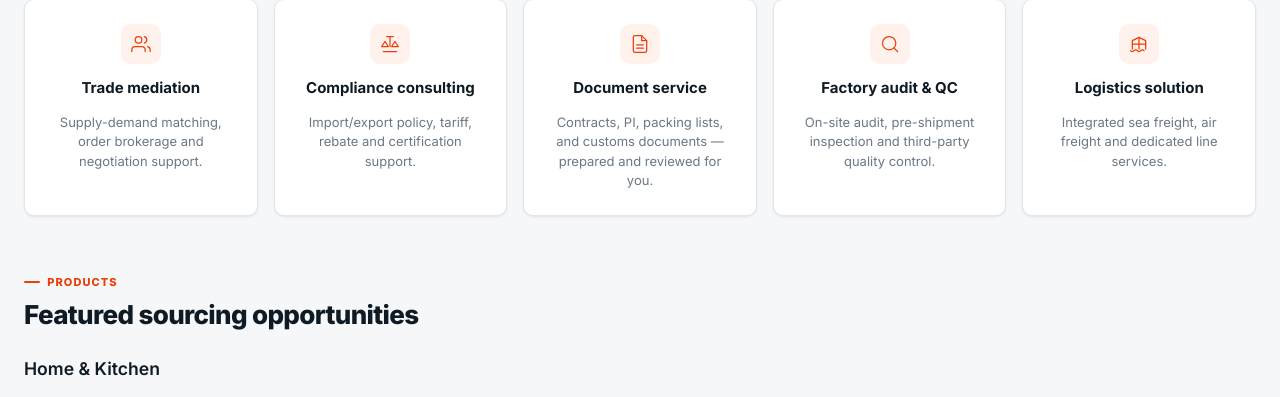
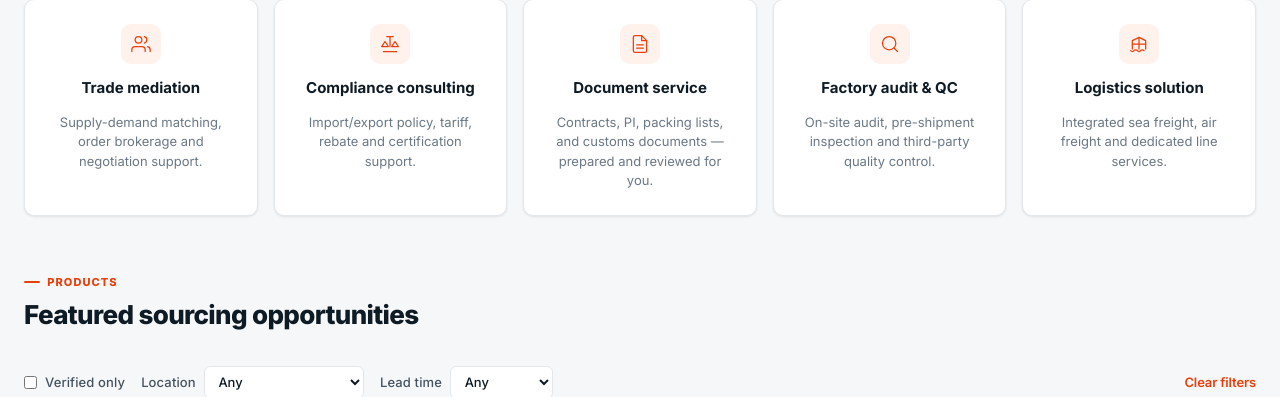
Before and after one commit to yaalasan/online-trade-platform, a Flask app: page / in a window 1280 px wide. Shown: the part 2443-2840 px from the top of the page. Run offline with Flask 3, Linux system fonts and the light colour scheme; data comes from the database, SQL or seed files in the repository; data that the repository does not hold is empty; some libraries are stand-ins or nearby versions.

Commit message:
ux(5.2): B2B filters (verification, location, lead time) + URL state
Backend: /api/marketplace now accepts location (LIKE), verified=1, and
lead_max (parsed from the free-text lead_time 'N days'), applied to both
DB and portal-merged products; returns all_locations for a stable filter
dropdown. Frontend: a filter bar (Verified only / Location / Lead time /
Clear) whose state — plus q and category — is mirrored to the URL via
history.replaceState and restored on load, so a filtered view is a
shareable link. Localized in en/zh/ru.
Verified: verified=1 -> 4 products; lead_max=15 -> only the 14-day item;
toggling sets ?verified=1; opening ?verified=1&location=China&lead_max=30
restores the controls and shows the 2 matching verified China products.

MOQ range intentionally omitted — MOQ is heterogeneous free text
(kg/pcs/tons), so a numeric range would be meaningless (ledger 5.2).

```diff
--- a/index.html
+++ b/index.html
@@ -262,6 +262,7 @@
         <h2 data-i18n="marketplaceTitle">Featured sourcing opportunities</h2>
       </div>
     </div>
+    <div id="marketplace-filters" class="filter-bar" role="group" aria-label="Product filters"></div>
     <div id="marketplace-grid" class="product-grid"></div>
   </section>
 
--- a/main.py
+++ b/main.py
@@ -1209,6 +1209,10 @@ def overview():
 def marketplace():
     query = request.args.get("q", "").strip()
     category = request.args.get("category", "").strip()
+    location = request.args.get("location", "").strip()
+    verified_only = request.args.get("verified", "") == "1"
+    lead_max_raw = request.args.get("lead_max", "").strip()
+    lead_max = int(lead_max_raw) if lead_max_raw.isdigit() else None
     target_lang = request.args.get("target_lang", "").strip()
     if target_lang not in ("en", "zh", "ru"):
         target_lang = ""
@@ -1228,6 +1232,11 @@ def marketplace():
         names = expand_category_filter(category)
         filters.append(f"category IN ({','.join('?' * len(names))})")
         params.extend(names)
+    if location:
+        filters.append("location LIKE ?")
+        params.append(f"%{location}%")
+    if verified_only:
+        filters.append("verified = 1")
     where = f"WHERE {' AND '.join(filters)}" if filters else ""
     products = db.execute(f"SELECT * FROM products {where} ORDER BY verified DESC, category, name", params).fetchall()
 
@@ -1245,16 +1254,31 @@ def marketplace():
             if mr["product_id"] not in primary_media:
                 primary_media[mr["product_id"]] = mr["url"]
 
+    def _passes_lead(item):
+        # lead_time is free text ("21 days"); parse the leading integer.
+        if lead_max is None:
+            return True
+        m = re.match(r"\s*(\d+)", str(item.get("lead_time") or ""))
+        return m is not None and int(m.group(1)) <= lead_max
+
     categories = {}
     for row in products:
         product = row_to_dict(row)
         # Prefer product_media primary URL; fall back to legacy image_url.
         product["image_url"] = primary_media.get(product["id"]) or product.get("image_url", "")
+        if not _passes_lead(product):
+            continue
         categories.setdefault(product["category"], []).append(product)
 
     # Merge in live products published from the supplier portal (best-effort).
     for prow in fetch_portal_products(query=query):
         if category and prow["category"] not in expand_category_filter(category):
+            continue
+        if location and location.lower() not in (prow.get("location") or "").lower():
+            continue
+        if verified_only and not prow.get("verified"):
+            continue
+        if not _passes_lead(prow):
             continue
         categories.setdefault(prow["category"], []).append(prow)
 
@@ -1265,14 +1289,23 @@ def marketplace():
             for name, items in categories.items()
         }
 
-    return jsonify({"categories": [
-        {
-            "name": name,
-            "display_name": _translated_category(name, target_lang, db),
-            "items": items,
-        }
-        for name, items in categories.items()
-    ]})
+    # Distinct locations (unfiltered) so the location filter is stable.
+    loc_rows = db.execute(
+        "SELECT DISTINCT location FROM products WHERE TRIM(COALESCE(location,'')) != '' ORDER BY location"
+    ).fetchall()
+    all_locations = [r["location"] for r in loc_rows]
+
+    return jsonify({
+        "categories": [
+            {
+                "name": name,
+                "display_name": _translated_category(name, target_lang, db),
+                "items": items,
+            }
+            for name, items in categories.items()
+        ],
+        "all_locations": all_locations,
+    })
 
 
 @app.route("/api/categories")
--- a/static/app.js
+++ b/static/app.js
@@ -25,6 +25,11 @@ let currentUser = null;
 let activeQuoteId = null;
 let activeCategory = '';
 let lastMarketplaceQuery = '';
+// B2B filter state (5.2) — mirrored to the URL so results are shareable.
+let filterLocation = '';
+let filterVerified = false;
+let filterLeadMax = '';
+let knownLocations = [];
 let currentLang = 'en';
 
 
@@ -204,6 +209,12 @@ const translations = {
     cardViewDetails: 'View details',
     marketplaceEmpty: 'No matching products found.',
     emptyCtaSource: 'Tell us what you\'re sourcing',
+    filterVerified: 'Verified only',
+    filterLocation: 'Location',
+    filterLeadTime: 'Lead time',
+    filterAny: 'Any',
+    filterLeadDays: '≤ {d} days',
+    filterClear: 'Clear filters',
     emptyProductsLead: 'Nothing here yet — post what you need and we\'ll match you with verified factories.',
     emptySuppliersLead: 'No suppliers to show yet — tell us your category and we\'ll introduce qualified factories.',
     marketplaceError: 'Unable to load marketplace data.',
@@ -533,6 +544,12 @@ const translations = {
     cardViewDetails: '查看详情',
     marketplaceEmpty: '未找到匹配的产品。',
     emptyCtaSource: '告诉我们您的采购需求',
+    filterVerified: '仅认证',
+    filterLocation: '产地',
+    filterLeadTime: '交期',
+    filterAny: '全部',
+    filterLeadDays: '≤ {d} 天',
+    filterClear: '清除筛选',
     emptyProductsLead: '这里还没有内容 — 发布您的采购需求，我们将为您匹配认证工厂。',
     emptySuppliersLead: '暂无可显示的供应商 — 告诉我们您的品类，我们将为您推荐合格工厂。',
     marketplaceError: '无法加载产品数据。',
@@ -862,6 +879,12 @@ const translations = {
     cardViewDetails: 'Подробнее',
     marketplaceEmpty: 'Подходящие товары не найдены.',
     emptyCtaSource: 'Расскажите, что вы ищете',
+    filterVerified: 'Только проверенные',
+    filterLocation: 'Локация',
+    filterLeadTime: 'Срок',
+    filterAny: 'Любой',
+    filterLeadDays: '≤ {d} дн.',
+    filterClear: 'Сбросить фильтры',
     emptyProductsLead: 'Пока пусто — опишите, что вам нужно, и мы подберём проверенные фабрики.',
     emptySuppliersLead: 'Поставщиков пока нет — укажите категорию, и мы представим подходящие фабрики.',
     marketplaceError: 'Не удалось загрузить товары.',
@@ -1245,6 +1268,7 @@ async function init() {
     currentUser = null;
   }
   renderUserPanel();
+  readFiltersFromURL();   // restore shareable filter/search state from the URL
   await Promise.all([
     loadOverview(),
     loadCategories(),
@@ -1424,22 +1448,94 @@ function renderProductSkeleton() {
   `).join('');
 }
 
+// Mirror the active filters to the URL so a result view is shareable (5.2).
+function syncMarketplaceURL() {
+  const p = new URLSearchParams();
+  if (lastMarketplaceQuery) p.set('q', lastMarketplaceQuery);
+  if (activeCategory) p.set('category', activeCategory);
+  if (filterLocation) p.set('location', filterLocation);
+  if (filterVerified) p.set('verified', '1');
+  if (filterLeadMax) p.set('lead_max', filterLeadMax);
+  const qs = p.toString();
+  try { history.replaceState(null, '', qs ? `?${qs}` : location.pathname); } catch (_) {}
+}
+
+// Restore filter state from the URL on load (shareable links).
+function readFiltersFromURL() {
+  const p = new URLSearchParams(location.search);
+  lastMarketplaceQuery = p.get('q') || '';
+  activeCategory = p.get('category') || '';
+  filterLocation = p.get('location') || '';
+  filterVerified = p.get('verified') === '1';
+  filterLeadMax = /^\d+$/.test(p.get('lead_max') || '') ? p.get('lead_max') : '';
+  if (lastMarketplaceQuery) {
+    if (searchQuery) searchQuery.value = lastMarketplaceQuery;
+    if (heroSearchQuery) heroSearchQuery.value = lastMarketplaceQuery;
+  }
+}
+
+// B2B filter bar: verification, supplier location, lead time. (Category is the
+// rail; MOQ range is intentionally absent — MOQ units are heterogeneous free
+// text, see ledger 5.2.)
+function renderFilterBar() {
+  const bar = document.getElementById('marketplace-filters');
+  if (!bar) return;
+  const needBuild = bar.dataset.built !== '1' || bar.dataset.locs !== String(knownLocations.length);
+  if (needBuild) {
+    bar.innerHTML = `
+      <label class="filter-check"><input type="checkbox" id="f-verified"> <span>${escapeHtml(t('filterVerified'))}</span></label>
+      <label class="filter-field"><span>${escapeHtml(t('filterLocation'))}</span>
+        <select id="f-location"><option value="">${escapeHtml(t('filterAny'))}</option>
+          ${knownLocations.map(l => `<option value="${escapeHtml(l)}">${escapeHtml(l)}</option>`).join('')}
+        </select></label>
+      <label class="filter-field"><span>${escapeHtml(t('filterLeadTime'))}</span>
+        <select id="f-lead"><option value="">${escapeHtml(t('filterAny'))}</option>
+          ${[7, 15, 30, 60].map(d => `<option value="${d}">${escapeHtml(t('filterLeadDays').replace('{d}', d))}</option>`).join('')}
+        </select></label>
+      <button type="button" id="f-clear" class="text-button filter-clear">${escapeHtml(t('filterClear'))}</button>`;
+    bar.dataset.built = '1';
+    bar.dataset.locs = String(knownLocations.length);
+    bar.querySelector('#f-verified').addEventListener('change', e => { filterVerified = e.target.checked; loadMarketplace(); });
+    bar.querySelector('#f-location').addEventListener('change', e => { filterLocation = e.target.value; loadMarketplace(); });
+    bar.querySelector('#f-lead').addEventListener('change', e => { filterLeadMax = e.target.value; loadMarketplace(); });
+    bar.querySelector('#f-clear').addEventListener('click', () => {
+      filterLocation = ''; filterVerified = false; filterLeadMax = ''; lastMarketplaceQuery = ''; activeCategory = '';
+      if (searchQuery) searchQuery.value = '';
+      if (heroSearchQuery) heroSearchQuery.value = '';
+      loadMarketplace();
+      renderCategories();
+    });
+  }
+  const v = bar.querySelector('#f-verified'); if (v) v.checked = filterVerified;
+  const loc = bar.querySelector('#f-location'); if (loc) loc.value = filterLocation;
+  const lead = bar.querySelector('#f-lead'); if (lead) lead.value = filterLeadMax;
+  const clear = bar.querySelector('#f-clear');
+  if (clear) clear.hidden = !(filterLocation || filterVerified || filterLeadMax || lastMarketplaceQuery || activeCategory);
+}
+
 async function loadMarketplace(query = lastMarketplaceQuery, category = activeCategory) {
   lastMarketplaceQuery = query || '';
   activeCategory = category || '';
   const params = new URLSearchParams();
   if (lastMarketplaceQuery) params.set('q', lastMarketplaceQuery);
   if (activeCategory) params.set('category', activeCategory);
+  if (filterLocation) params.set('location', filterLocation);
+  if (filterVerified) params.set('verified', '1');
+  if (filterLeadMax) params.set('lead_max', filterLeadMax);
   // Request server-side translation from cache when UI is not in Chinese.
   // Ask the backend to overlay cached translations for the active language.
   // All three locales are valid targets — products may be entered in any language.
   if (currentLang) params.set('target_lang', currentLang);
 
+  syncMarketplaceURL();
+  const anyFilter = !!(activeCategory || lastMarketplaceQuery || filterLocation || filterVerified || filterLeadMax);
   marketplaceGrid.innerHTML = renderProductSkeleton();
 
   try {
     const data = await apiFetch(`/api/marketplace${params.toString() ? `?${params}` : ''}`);
     const categories = data.categories || [];
+    if (Array.isArray(data.all_locations) && data.all_locations.length) knownLocations = data.all_locations;
+    renderFilterBar();
 
     if (!categories.length || categories.every(c => !c.items.length)) {
       marketplaceGrid.innerHTML = emptyStateHtml('emptyProductsLead');
@@ -1447,7 +1543,7 @@ async function loadMarketplace(query = lastMarketplaceQuery, category = activeCa
       return;
     }
 
-    if (activeCategory || lastMarketplaceQuery) {
+    if (anyFilter) {
       // Filtered view: flat grid
       const products = flattenCategories(categories);
       marketplaceGrid.className = 'product-grid';
--- a/static/styles.css
+++ b/static/styles.css
@@ -1919,3 +1919,19 @@ textarea:focus-visible {
 .how-abstract-2::after { left: 50%; top: 50%; transform: translate(-50%, -50%); }
 .how-abstract-3 { background: linear-gradient(135deg, var(--accent), var(--accent-hover)); }
 .how-abstract-3::after { left: -40px; bottom: -40px; }
+
+/* ---------- Marketplace filter bar (5.2) ---------- */
+.filter-bar {
+  display: flex; flex-wrap: wrap; align-items: center; gap: var(--space-4);
+  padding: var(--space-3) 0 var(--space-4); margin-bottom: var(--space-4);
+  border-bottom: 1px solid var(--border);
+}
+.filter-bar:empty { display: none; }
+.filter-field, .filter-check {
+  display: inline-flex; align-items: center; gap: var(--space-2);
+  font-size: var(--fs-1); color: var(--text-muted); font-weight: var(--fw-medium);
+}
+.filter-check { cursor: pointer; }
+.filter-field select { width: auto; padding: .4rem .6rem; font-size: var(--fs-1); }
+.filter-check input { width: auto; accent-color: var(--accent); }
+.filter-clear { color: var(--accent); font-size: var(--fs-1); font-weight: var(--fw-semi); margin-left: auto; }
```
Also changed, not shown: 1 other file.
